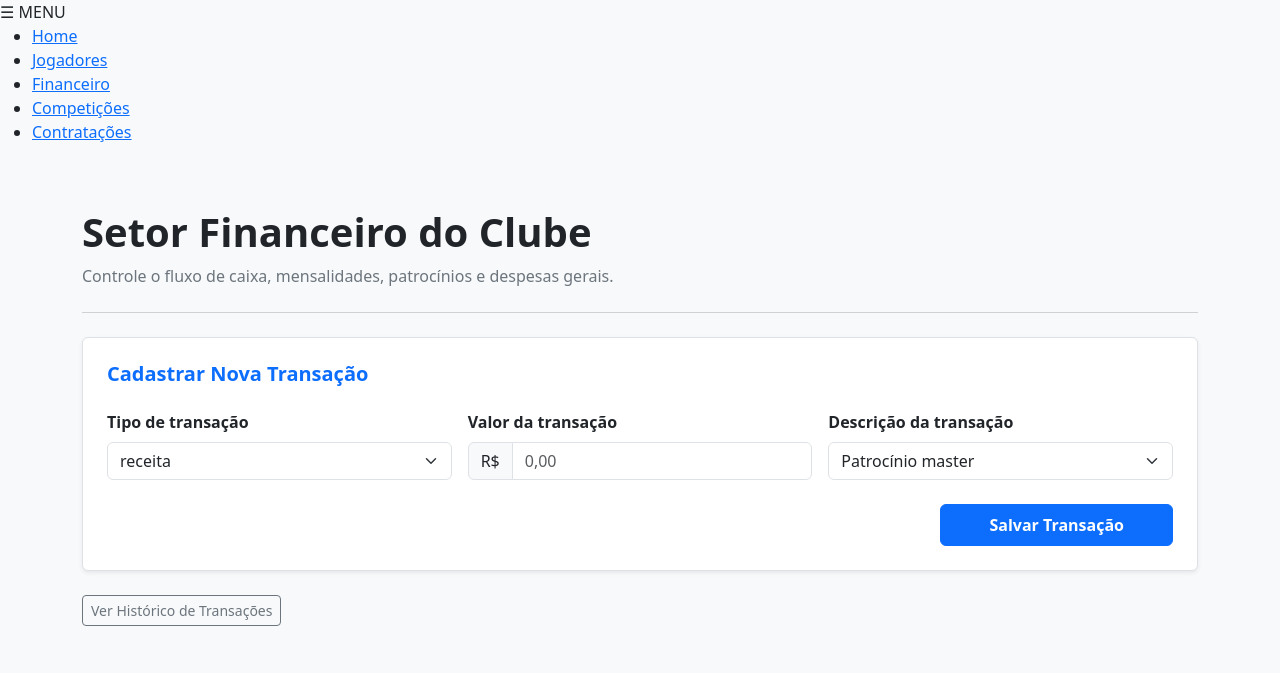
After one commit to leoalberti07/gestao_clubes_futebol, a Flask app: page /financeiro_transacoes in a window 1280 px wide. The commit adds this page. Shown: the top 673 px of the page. Run offline with Flask 3, Linux system fonts and the light colour scheme.

Commit message:
criacao nova tabela para transacoes

```diff
--- a/app/__init__.py
+++ b/app/__init__.py
@@ -11,5 +11,5 @@ app.config['SECRET_KEY'] = "asdcvbhijklkjytedxcvu kjk!!!fmkfmsfo--fskmfk2342"
 db = SQLAlchemy(app)
 migrate = Migrate(app,db)
 
-from app.routes import homepage, jogadores, financeiro, contratacoes, competicoes
+from app.routes import homepage
 from app.models import competicoes
--- /dev/null
+++ b/app/form.py
@@ -0,0 +1,84 @@
+from flask_wtf import FlaskForm
+from wtforms import StringField, IntegerField, FloatField, SelectField, SubmitField
+from wtforms.validators import DataRequired, NumberRange
+
+from app.models import *
+from app import db
+
+
+class JogadorForm(FlaskForm):
+
+    nome = StringField('Nome', validators=[DataRequired()])
+    idade = IntegerField('Idade', validators=[DataRequired(), NumberRange(min=0, max=70)])
+    posicao = SelectField('posição', validators=[DataRequired()], choices=[
+        ('GOL', 'Goleiro'),
+        ('ZAG', 'Zagueiro'),
+        ('LAT', 'Lateral'),
+        ('MEI', 'Meio-Campo'),
+        ('ATA', 'Atacante')
+    ])
+    numero_camisa = IntegerField('Numero da camisa', validators=[DataRequired(), NumberRange(min=1, max=99)])
+    status = SelectField('Status', validators=[DataRequired()], choices=[
+        ('ATIVO', 'Ativo / No Elenco'),
+        ('LESIONADO', 'Lesionado'),
+        ('EMPRESTADO', 'Emprestado'),
+        ('RESERVA', 'Reserva')
+    ])
+    valor_mercado = FloatField('Valor de mercado', validators=[DataRequired(), NumberRange(min=0, max=100000000000)])
+    salario = FloatField('Salário', validators=[DataRequired(), NumberRange(min=1621, max=100000000)])
+    btn_submit = SubmitField('Enviar')
+
+    def save(self):
+
+        jogador = Jogador(
+            nome = self.nome.data,
+            idade = self.idade.data,
+            posicao = self.posicao.data,
+            numero_camisa = self.numero_camisa.data,
+            status = self.status.data,
+            valor_mercado = self.valor_mercado.data,
+            salario = self.salario.data
+        )
+
+        db.session.add(jogador)
+        db.session.commit()
+
+class TransacaoForm(FlaskForm):
+    tipo = SelectField('Tipo de transação', validators=[DataRequired()], choices=[
+        ('RECEITA', 'receita'),
+        ('DESPESA', 'despesa')
+    ])
+    valor_transacao = FloatField('Valor da transação', validators=[DataRequired(), NumberRange(min=0, max=100000000000)])
+    descricao = SelectField('Descrição da transação', validators=[DataRequired()], choices=[
+        ("PATROCINIO MASTER", "Patrocínio master"),
+        ("PATROCINIOS SECUNDARIOS", "Patrocínios Secundários"),
+        ("SOCIO-TORCEDOR","Sócio-Torcedor"),
+        ("BILHETERIA", "Bilheteria (Ingressos)"),
+        ("PRODUTOS LICENCIADOS", "Venda de Produtos Licenciados"),
+        ("DIREITOS DE TRANSMISSAO", "Cotas de TV e Direitos de Transmissão"),
+        ("PREMIACAO", "Premiações de Campeonatos"),
+        ("VENDA/TRANSFERENCIA", "Venda / Transferência de Atletas"),
+        ("ALUGUEL ESTADIO", "Aluguel do Estádio / Eventos"),
+        #despesas
+        ("SALARIO JOGADORES", "Salário do Elenco (Jogadores)"),
+        ("SALARIO STAFF", "Salário da Comissão Técnica e Staff"),
+        ("MANUTENCAO ESTADIO", "Manutenção do Estádio e Gramado"),
+        ("VIAGENS HOSPEDAGEM", "Despesas com Viagens e Hospedagem"),
+        ("COMPRA ATLETAS", "Contratação / Compra de Novos Atletas"),
+        ("TAXAS FEDERACAO", "Impostos e Taxas da Federação"),
+        ("LOGISTICA EQUIPAMENTOS", "Logística e Equipamentos (Material Esportivo)"),
+        ("CONTAS GERAIS", "Contas Gerais (Água, Luz, Internet do CT)"),
+        ("INVESTIMENTO BASE", "Investimento nas Categorias de Base")
+    ])
+
+    def save(self):
+
+        transacao = Transacao(
+            tipo = self.tipo.data,
+            valor_transacao = self.valor_transacao.data,
+            descricao = self.descricao.data,
+
+        )
+
+        db.session.add(transacao)
+        db.session.commit()
--- a/app/routes.py
+++ b/app/routes.py
@@ -1,8 +1,8 @@
 from app import app
 from flask import render_template, url_for, redirect, request
 
-from app.models import Jogador
-from app.forms import JogadorForm
+from app.models import *
+from app.form import *
 
 @app.route('/')
 def homepage():
@@ -36,12 +36,54 @@ def financeiro():
 
     return render_template('financeiro.html', context=context, form=form)
 
+@app.route('/financeiro_transacoes', methods=['GET', 'POST'])
+def financeiro_transacoes():
+    form = TransacaoForm()
+    form.tipo.choices = [
+        ('RECEITA', 'receita'),
+        ('DESPESA', 'despesa')
+    ]
+
+    form.descricao.choices = [
+        ("PATROCINIO MASTER", "Patrocínio master"),
+        ("PATROCINIOS SECUNDARIOS", "Patrocínios Secundários"),
+        ("SOCIO-TORCEDOR","Sócio-Torcedor"),
+        ("BILHETERIA", "Bilheteria (Ingressos)"),
+        ("PRODUTOS LICENCIADOS", "Venda de Produtos Licenciados"),
+        ("DIREITOS DE TRANSMISSAO", "Cotas de TV e Direitos de Transmissão"),
+        ("PREMIACAO", "Premiações de Campeonatos"),
+        ("VENDA/TRANSFERENCIA", "Venda / Transferência de Atletas"),
+        ("ALUGUEL ESTADIO", "Aluguel do Estádio / Eventos"),
+        #despesas
+        ("SALARIO JOGADORES", "Salário do Elenco (Jogadores)"),
+        ("SALARIO STAFF", "Salário da Comissão Técnica e Staff"),
+        ("MANUTENCAO ESTADIO", "Manutenção do Estádio e Gramado"),
+        ("VIAGENS HOSPEDAGEM", "Despesas com Viagens e Hospedagem"),
+        ("COMPRA ATLETAS", "Contratação / Compra de Novos Atletas"),
+        ("TAXAS FEDERACAO", "Impostos e Taxas da Federação"),
+        ("LOGISTICA EQUIPAMENTOS", "Logística e Equipamentos (Material Esportivo)"),
+        ("CONTAS GERAIS", "Contas Gerais (Água, Luz, Internet do CT)"),
+        ("INVESTIMENTO BASE", "Investimento nas Categorias de Base")
+    ]
+    context = {}
+    if form.validate_on_submit():
+        form.save()
+        print("dados salvos com sucesso")
+        return redirect (url_for('financeiro'))
+
+    return render_template('financeiro_transacoes.html', context=context, form=form)
+
 @app.route('/financeiro_lista')
 def financeiro_lista():
-    lista_jogadores = Jogador.query.order_by(Jogador.nome).all()
+    termo_pesquisa = request.args.get('pesquisa', '').strip()
+    if termo_pesquisa:
+        resultado = Transacao.query.filter(Transacao.descricao.like(f"%{termo_pesquisa}%")).all()
+    else:
+        resultado = Transacao.query.order_by(Transacao.id.desc()).all()
     context = {
-        jogadores: lista_jogadores
+        'transacoes': resultado
     }
+
     return render_template('financeiro_lista.html', context=context)
 
 @app.route('/competicoes')
--- a/app/templates/financeiro.html
+++ b/app/templates/financeiro.html
@@ -87,7 +87,8 @@
 
                 </form>
             </div>
-            <a href="{{ url_for('financeiro_lista') }}">Lista despesas jogador</a>
+            <a href="{{ url_for('financeiro_lista') }}">Lista despesas jogador</a><br>
+            <a href="{{ url_for('financeiro_transacoes') }}">adicionar transacoes</a>
         </div>
     </main>
 
--- /dev/null
+++ b/app/templates/financeiro_transacoes.html
@@ -0,0 +1,78 @@
+<!DOCTYPE html>
+<html lang="pt-br">
+
+<head>
+    <meta charset="utf-8">
+    <meta http-equiv="X-UA-Compatible" content="IE=edge">
+    <title>Financeiro - Gerir Fut</title>
+    <meta name="description" content="">
+    <meta name="viewport" content="width=device-width, initial-scale=1">
+    <link href="https://cdn.jsdelivr.net/npm/bootstrap@5.3.2/dist/css/bootstrap.min.css" rel="stylesheet">
+    <link rel="stylesheet" href="{{url_for('static', filename='css/style.css')}}">
+</head>
+
+<body class="bg-light">
+
+    <div id="aba_lateral">
+        <input type="checkbox" id="menu-toggle">
+        <label for="menu-toggle">☰ MENU</label>
+        <nav>
+            <ul>
+                <li><a href="{{ url_for('homepage') }}">Home</a></li>
+                <li><a href="{{url_for('jogadores')}}"> Jogadores</a> </li>
+                <li><a href="{{ url_for('financeiro') }}">Financeiro</a></li>
+                <li><a href="{{ url_for('competicoes') }}">Competições</a></li>
+                <li><a href="{{ url_for('contratacoes') }}">Contratações</a></li>
+            </ul>
+        </nav>
+    </div>
+
+    <main class="py-5">
+        <div class="container">
+            <div class="mb-4">
+                <h1 class="fw-bold text-dark">Setor Financeiro do Clube</h1>
+                <p class="text-secondary">Controle o fluxo de caixa, mensalidades, patrocínios e despesas gerais.</p>
+            </div>
+
+            <hr class="text-muted mb-4">
+
+            <div class="bg-white p-4 rounded border shadow-sm">
+                <h5 class="card-title fw-semibold text-primary mb-4">Cadastrar Nova Transação</h5>
+
+                <form action="" method="post" class="row g-3">
+                    {{ form.csrf_token }}
+
+                    <div class="col-md-4">
+                        {{ form.tipo.label(class="form-label fw-bold") }}
+                        {{ form.tipo(class="form-select") }}
+                    </div>
+
+                    <div class="col-md-4">
+                        {{ form.valor_transacao.label(class="form-label fw-bold") }}
+                        <div class="input-group">
+                            <span class="input-group-text">R$</span>
+                            {{ form.valor_transacao(class="form-control", placeholder="0,00") }}
+                        </div>
+                    </div>
+
+                    <div class="col-md-4">
+                        {{ form.descricao.label(class="form-label fw-bold") }}
+                        {{ form.descricao(class="form-select") }}
+                    </div>
+
+                    <div class="col-12 text-end mt-4">
+                        <button type="submit" class="btn btn-primary px-5 py-2 fw-semibold">Salvar Transação</button>
+                    </div>
+                </form>
+            </div>
+
+            <div class="mt-4">
+                <a href="{{ url_for('financeiro_lista') }}" class="btn btn-outline-secondary btn-sm">Ver Histórico de Transações</a>
+            </div>
+        </div>
+    </main>
+
+    <script src="https://cdn.jsdelivr.net/npm/bootstrap@5.3.2/dist/js/bootstrap.bundle.min.js"></script>
+</body>
+
+</html>
```
Also changed, not shown: app/forms.py (deleted, +0 -44 lines), app/models.py (+8 -0 lines), app/templates/financeiro_lista.html (+62 -13 lines), migrations/versions/3a216a344ce0_criacao_db_transacao.py (added, +34 -0 lines), migrations/versions/601412313936_adição_data_transacao.py (added, +32 -0 lines).
